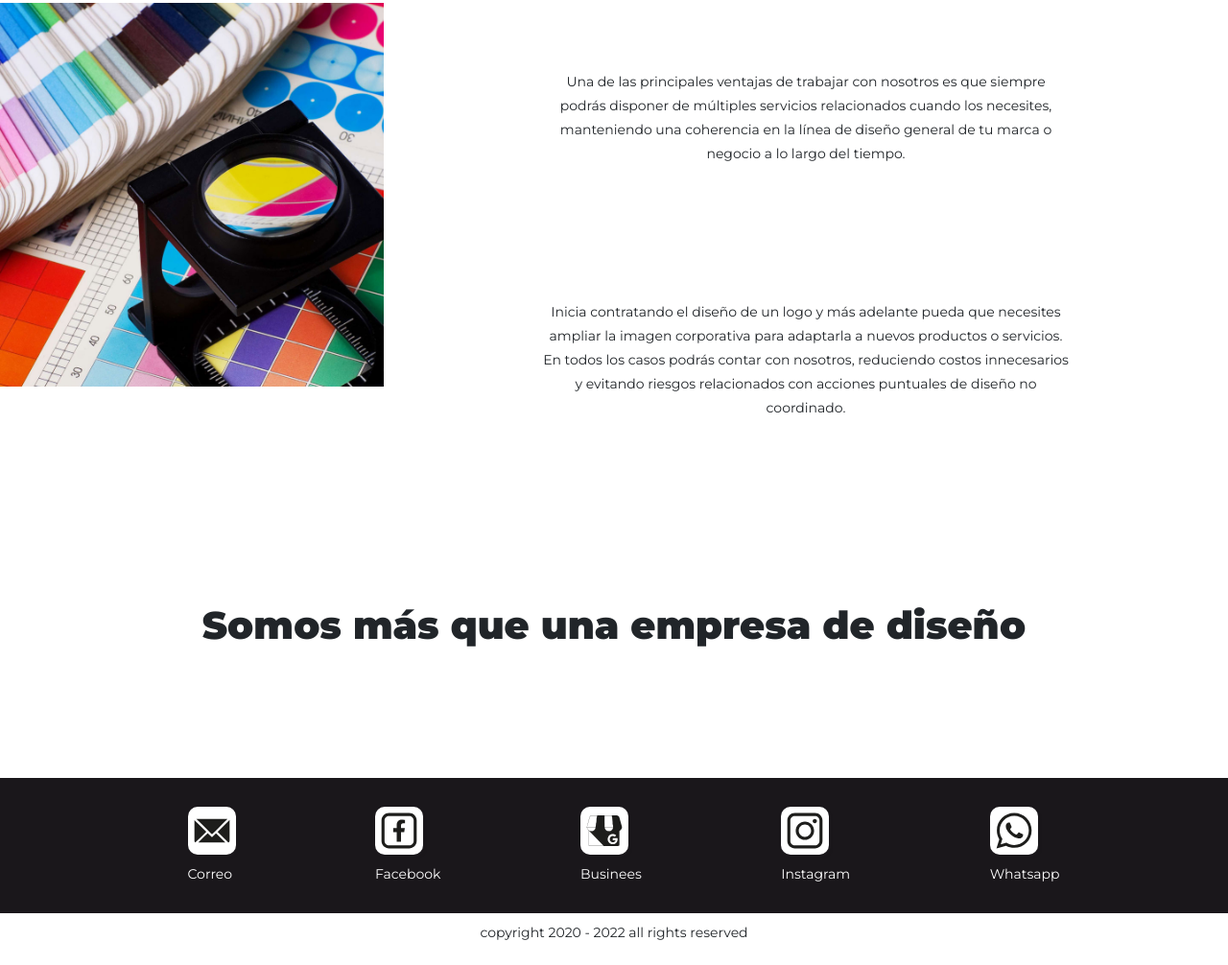
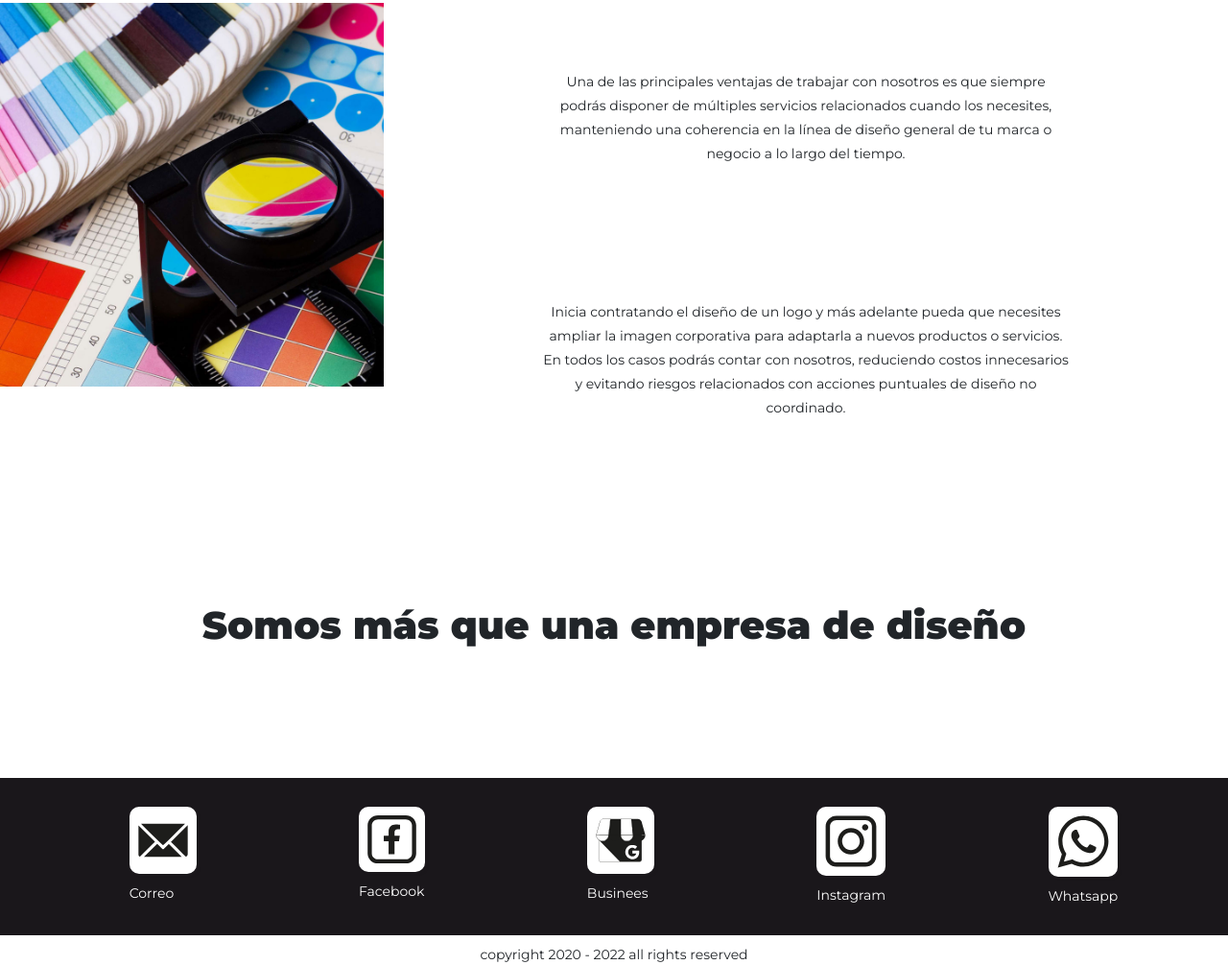
Before and after one commit to ratofante/by-yetzi, a website: page index.html in a window 1280 px wide. Shown: the part 1456-2462 px from the top of the page at 96% size. Before the commit the page ends 2439 px from the top, so only its background shows below. Drawn offline with Linux system fonts and the light colour scheme; files whose address does not match are found by name.

Commit message:
arreglamos tamaño de svg , los enviados no tienen los mismos

```diff
--- a/index.html
+++ b/index.html
@@ -164,9 +164,9 @@
 
       <ul class="footer__" >
         <!-- revisar svg mail -->
-        <li><a href="mailto:yetzigonzalez@gmail.com"   target="_blank"> <img class="footer__img" src="./assets/img/mail.svg" alt="google">Correo</a></li>
+        <li><a href="mailto:yetzigonzalez@gmail.com"   target="_blank"> <img class="footer__img__arreglado" src="./assets/img/mail.svg" alt="google">Correo</a></li>
         <li><a href="https://www.facebook.com/byyetziigonzalez"   target="_blank"><img class="footer__img"  src="./assets/img/facebook.svg" alt="facebook">Facebook</a> </li>
-        <li><a href="https://www.google.com/maps/place//data=!4m2!3m1!1s0x95bccd1bfd59ce3f:0x77dab2b0dbde5ebc?source=g.page.m.we"   target="_blank"><img class="footer__img" src="./assets/img/google.svg" alt="google">Businees</a></li>
+        <li><a href="https://www.google.com/maps/place//data=!4m2!3m1!1s0x95bccd1bfd59ce3f:0x77dab2b0dbde5ebc?source=g.page.m.we"   target="_blank"><img class="footer__img__arreglado" src="./assets/img/google.svg" alt="google">Businees</a></li>
         <li><a href="https://www.instagram.com/yetziigonzalez"   target="_blank"><img class="footer__img"  src="./assets//img/instagram.svg" alt="instagram">Instagram</a></li>
         <li><a href="https://wa.me/5491135706479" target="_blank"><img class="footer__img"  src="./assets//img/whatsapp.svg" alt="whatsapp">Whatsapp</a></li>
       </ul>
--- a/scss/sections/_footer.scss
+++ b/scss/sections/_footer.scss
@@ -5,10 +5,10 @@
     display: flex;
     flex-direction: row;
     list-style: none;
-    justify-content: space-evenly;
-    background-color: $black ;
-    padding: 30px;
-    padding-left: 50px;
+     justify-content: space-around;
+     background-color: $black ;
+     padding: 30px;
+     padding-left: 50px;
 
   }
   a {
@@ -21,8 +21,8 @@
   color: $white;
 }
   .footer__img {
-    width: 50px;
-    height: 50px;
+    // width: 50px;
+    // height: 50px;
     border-radius: 10px;
     box-shadow: 3px 3px 1px $black;
     align-items: center;
@@ -30,6 +30,18 @@
     align-items: center;
     background-color: $white;
 
+
+  }
+
+  .footer__img__arreglado {
+    width: 70px;
+     height: 70px;
+     background-color: $white;
+     border-radius: 10px;
+    box-shadow: 3px 3px 1px $black;
+    align-items: center;
+    margin-bottom: 10px;
+    align-items: center;
 
   }
 
```
Also changed, not shown: assets/css/style.css, scss/style.css, 2 other files.
